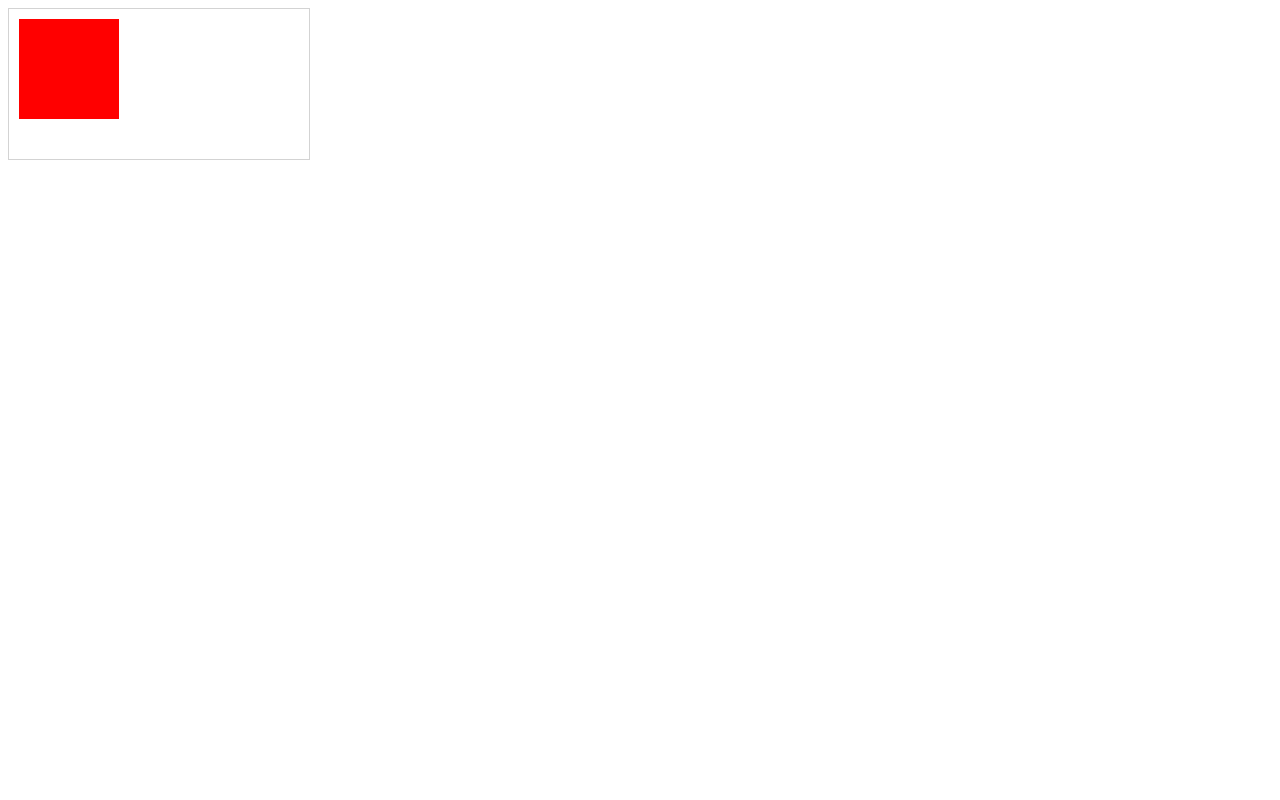
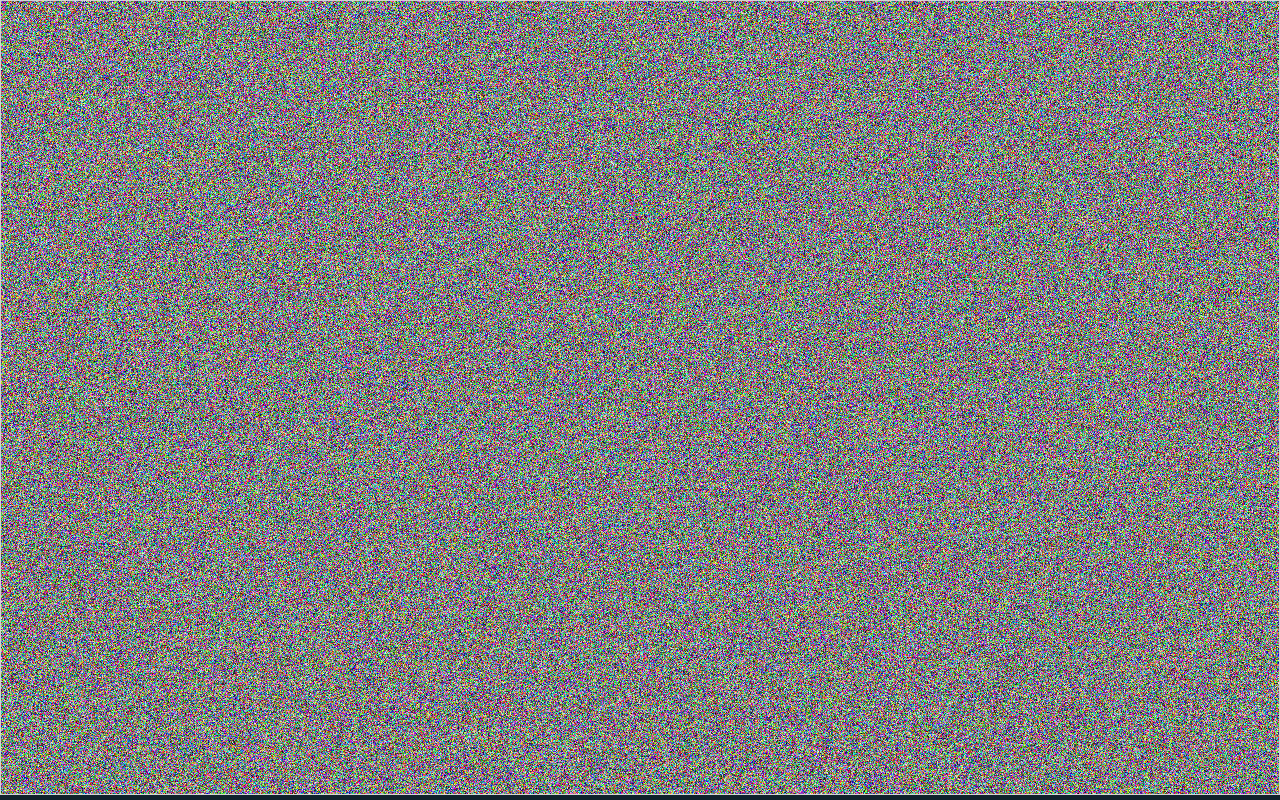
Before and after one commit to JeanJouliaCode/perlinNoise, a plain HTML site: page index.html in a window 1280 px wide. Drawn offline with Linux system fonts and the light colour scheme.

Commit message:
drawn noise

```diff
--- a/index.html
+++ b/index.html
@@ -1,25 +1,17 @@
 <!DOCTYPE html>
 <html>
-<body>
 
-<canvas id="myCanvas" width="300" height="150" style="border:1px solid #d3d3d3;">
-Your browser does not support the HTML5 canvas tag.</canvas>
+<head>
+  <link href="style.css" rel="stylesheet" />
+</head>
 
-<script>
-var c = document.getElementById("myCanvas");
-var ctx = c.getContext("2d");
-var imgData = ctx.createImageData(100, 100);
-
-var i;
-for (i = 0; i < imgData.data.length; i += 4) {
-  imgData.data[i+0] = 255;
-  imgData.data[i+1] = 0;
-  imgData.data[i+2] = 0;
-  imgData.data[i+3] = 255;
-}
-
-ctx.putImageData(imgData, 10, 10);
-</script>
+<body onload="startGame()">
+  <div id='clickSurface'>
+    <canvas id="myCanvas" class="canvas">
+      Your browser does not support the HTML5 canvas tag.</canvas>
+  </div>
+  <script src="./script.js"></script>
 
 </body>
+
 </html>
--- /dev/null
+++ b/script.js
@@ -0,0 +1,53 @@
+function startGame() {
+      var c = document.getElementById("myCanvas");
+      var pad = document.getElementById("clickSurface");
+
+      var clicked = false;
+
+      c.width = document.body.clientWidth - 2;
+      c.height = document.body.clientHeight - 7;
+
+      var ctx = c.getContext("2d");
+      var imgData = ctx.createImageData(c.width, c.height);
+
+      var i;
+      for (i = 0; i < imgData.data.length; i += 4) {
+            imgData.data[i + 0] = Math.floor(Math.random() * 255);
+            imgData.data[i + 1] = Math.floor(Math.random() * 255);
+            imgData.data[i + 2] = Math.floor(Math.random() * 255);
+            imgData.data[i + 3] = 255;
+      }
+
+
+      var squareSize = 100;
+
+
+      ctx.putImageData(imgData, 0, 0);
+
+      pad.addEventListener('mousemove', (event) => {
+            if (clicked) {
+                  var y = event.clientX - squareSize / 2;
+                  var x = event.clientY - squareSize / 2;
+
+                  for (i = 0; i < squareSize; i++) {
+                        for (j = 0; j < squareSize * 4; j += 4) {
+                              imgData.data[(i + x) * c.width * 4 + j + y * 4] = Math.floor(Math.random() * 255);
+                              imgData.data[(i + x) * c.width * 4 + j + y * 4 + 1] = Math.floor(Math.random() * 255);
+                              imgData.data[(i + x) * c.width * 4 + j + y * 4 + 2] = 1;
+                        }
+                  }
+                  ctx.putImageData(imgData, 0, 0);
+            }
+
+      });
+
+      pad.addEventListener('mousedown', (event) => {
+            console.log('click');
+            clicked = true;
+      });
+
+      pad.addEventListener('mouseup', (event) => {
+            console.log('Unclick');
+            clicked = false;
+      });
+}
--- /dev/null
+++ b/style.css
@@ -0,0 +1,14 @@
+.canvas{
+      border:1px solid #d3d3d3;
+}
+
+html {
+      margin: 0px;
+      height: 100%;
+   }
+
+body {
+      margin: 0px;
+      min-height: 100%;
+      background-color: #10222C;
+}
```
